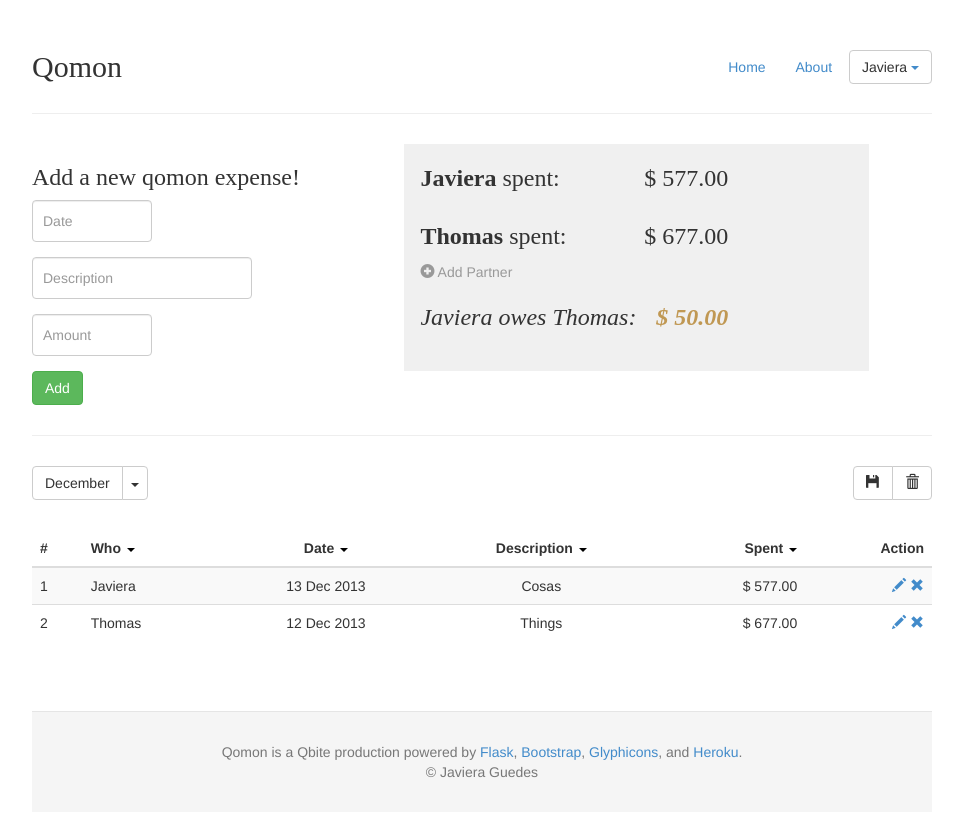
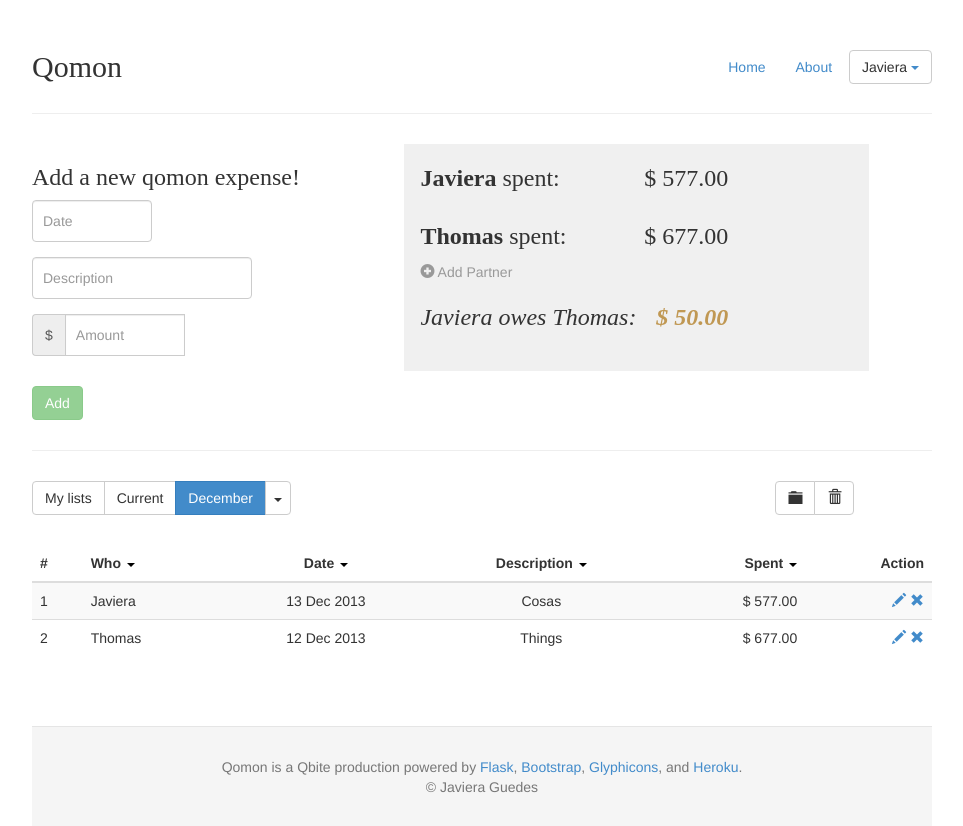
Before and after one commit to javierahermosa/qmon, a Flask app: page /users/profile/ in a window 1280 px wide. Shown: the top 826 px of the page, without its empty margins (158-1121 px from the left). Before the commit the page ends 778 px from the top, so only its background shows below. Run offline with Flask 2, Linux system fonts and the light colour scheme; a user stored in the database is signed in; data comes from the database, SQL or seed files in the repository; both versions use the stored data as it was after the commit; parts of the project's set-up code (start-up, migrations or seed data) failed here and were passed over; some libraries are stand-ins or nearby versions.

Commit message:
refined list menu

```diff
--- a/app/templates/users/profile.html
+++ b/app/templates/users/profile.html
@@ -27,11 +27,17 @@
 	  	  	<div class="form-group">
 	    		{{ render_field(form.description, class="form-control input-large text") }}
       	  	</div>
-      	    <div class="form-group">
+      	    <div class="input-group">
+				<span class="input-group-addon">$</span>
 		        {{ render_field(form.amount, class="form-control input-small text") }}
             </div>
+			<p> &nbsp;</p>
 
-	  		<button type="submit" class="btn btn-success">Add</button>
+			{% if user.current_list != "new" %}
+	  		<button type="submit" class="btn btn-success disabled">Add</button>
+			{% else %}
+			<button type="submit" class="btn btn-success">Add</button>
+			{% endif %}
 		 </form>
 
 	 </div><!-- column-->
@@ -154,36 +160,53 @@
 <hr>  <!--horizontal line-->
 
 <div class="row">
-	<div class="col-sm-6 col-md-4 col-lg-5">
+	<div class="col-sm-6 col-md-4 col-lg-">
 		<div class="btn-group pull-left">
-			<button type="button" class="btn btn-default"> {{user.current_list}} </button>
+			<button type="button" class="btn btn-default"> My lists </button>
+
+			{% if user.current_list == "new" %}
+			<a class="btn btn-primary" href="{{ url_for('users.current_list',list_name='new') }}">Current</a>
+			{% else %}
+			<a class="btn btn-default" href="{{ url_for('users.current_list',list_name='new') }}">Current</a>
+			{% endif %}
+			<div class="btn-group">
+
+			{% if user.current_list != "new" %}
+			<button type="button" class="btn btn-primary"> {{user.current_list}}</button>
+			{% else %}
+			<button type="button" class="btn btn-default"> Saved Lists</button>
+			{% endif %}
+
   		    <button type="button" class="btn btn-default dropdown-toggle" data-toggle="dropdown">
     			<span class="caret"></span>
     			<span class="sr-only">Toggle Dropdown</span>
   	  		</button>
   		  	<ul class="dropdown-menu" role="menu">
 				{% for list in lists %}
-					{% if list != user.current_list %}
+				{% if list != "new" %}
 					<li>
 						<a href="{{ url_for('users.current_list',list_name=list) }}"
 						   data-target="#Save">{{list}}</a>
 					</li>
-					{% endif %}
-				    {% if lists | length == 1%}
-					<li>
-						<p class="text-muted"> &nbsp; <em>No more lists</em></p>
-					</li>
-					{% endif %}
+
+
+				{% endif %}
 				{% endfor %}
+			    {% if lists | length == 1 %}
+				<li>
+					<p class="text-muted"> &nbsp; <em>No saved lists</em></p>
+				</li>
+				{% endif %}
 			</ul>
 		</div>
+	</div>
 	</div>
 
 	<div class="col-sm-6 col-md-6 col-lg-5 col-md-offset-2">
 		<div class="btn-group pull-right">
 
 			<button type="button" class="btn btn-default" data-toggle="modal" data-target="#save">
-				<span class="glyphicon glyphicon-floppy-disk"></span>
+				<span class="glyphicon glyphicon-folder-close"></span>
 			</button>
 
   		  	<button class="btn btn-default" data-toggle="modal" data-target="#delete_new">
--- a/app/users/views.py
+++ b/app/users/views.py
@@ -183,6 +183,10 @@
         db.session.commit()
         if p1: p1.current_list = "new"
         if p2: p2.current_list = "new"
+        db.session.add(user)
+        db.session.commit()
+        db.session.add(user)
+        db.session.commit()
         return redirect(url_for('users.profile'))
 
     entries = Account.query.filter_by(user_id=session['user_id'], list_name=user.current_list).all()
```
Also changed, not shown: app.db.
